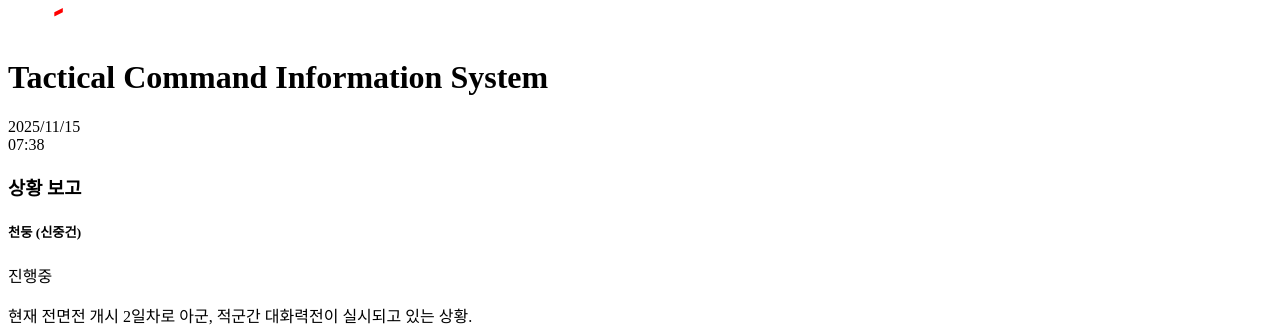
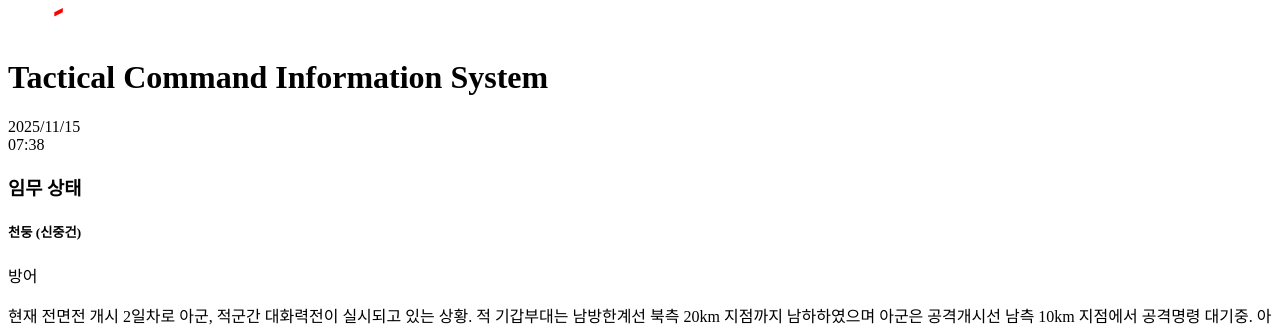
Before and after one commit to HDRT-team-2/HDRT-Final-Project, a Vue app in the folder frontend/TCIS/: page / in a window 1280 px wide. Shown: the top 330 px of the page. Built offline with nearby package versions, Linux system fonts and the light colour scheme; no server answers; the HTML template or start-up script is replaced by a standard one.

Commit message:
featL #210 임무상태 UI 동적변환 적용 및 디자인 적용

```diff
--- /dev/null
+++ b/frontend/TCIS/src/components/common/Badge.vue
@@ -0,0 +1,26 @@
+<script setup lang="ts">
+interface Props {
+  text: string
+  color?: 'blue' | 'yellow' | 'red' | 'green' | 'gray'
+}
+
+const props = withDefaults(defineProps<Props>(), {
+  color: 'gray'
+})
+
+const colorClasses = {
+  blue: 'bg-rotem-500',
+  yellow: 'bg-warning-700',
+  red: 'bg-danger-500',
+  green: 'bg-success-500',
+  gray: 'bg-gray-500'
+}
+</script>
+
+<template>
+  <span :class="colorClasses[color]" class="px-2 py-1 text-white text-xs rounded-full font-medium">
+    {{ text }}
+  </span>
+</template>
+
+<style scoped></style>
--- a/frontend/TCIS/src/components/sidebar/StatusReport.vue
+++ b/frontend/TCIS/src/components/sidebar/StatusReport.vue
@@ -1,30 +1,43 @@
 <script setup lang="ts">
-import Card from '@/components/common/Card.vue';
-import { ref } from 'vue';
+import Card from '@/components/common/Card.vue'
+import Badge from '@/components/common/Badge.vue'
+import { storeToRefs } from 'pinia'
+import { useStatusReportStore } from '@/stores/status'
+import { computed } from 'vue'
 
-// 작전 정보
-const operationName = ref('천둥');
-const operationStatus = ref('진행중');
-const commanderName = ref('신중건');
+// Store 연결
+const statusReportStore = useStatusReportStore()
+const { statusReport } = storeToRefs(statusReportStore)
+
+// 작전 상태에 따른 색상
+const statusColor = computed<'green' | 'yellow' | 'red'>(() => {
+  switch (statusReport.value.status) {
+    case '방어':
+      return 'green'
+    case '수색':
+      return 'yellow'
+    case '공격':
+      return 'red'
+    default:
+      return 'green'
+  }
+})
 </script>
 <template>
-  <Card title="상황 보고">
+  <Card title="임무 상태">
     <div class="space-y-1">
       <!-- 작전 정보 -->
       <div class="p-2 flex items-center justify-between">
         <h5 class="font-semibold text-primary-800">
-          {{ operationName }} <span class="text-xs">({{ commanderName }})</span>
+          {{ statusReport.operationName }}
+          <span class="text-xs">({{ statusReport.commander }})</span>
         </h5>
-        <span class="px-2 py-1 bg-green-500 text-white text-xs rounded-full font-medium">
-          {{ operationStatus }}
-        </span>
+        <Badge :text="statusReport.status" :color="statusColor" />
       </div>
 
       <!-- 작전 목표 -->
-      <div class="bg-gray-50 rounded p-2 border border-gray-200 text-sm">
-        <p>현재 전면전 개시 2일차로 아군, 적군간 대화력전이 실시되고 있는 상황.<br />
-        적 기갑부대는 남방한계선 북측 20km 지점까지 남하하였으며 아군은 공격개시선 남측 10km 지점에서 공격명령 대기중.<br />
-        아군의 임무는 남하하는 적 기갑부대를 격멸하고 목표지점인 00을 확보하는 것.</p>
+      <div class="bg-gray-50 rounded p-2 border border-gray-200 text-sm whitespace-pre-line">
+        <p>{{ statusReport.objective }}</p>
       </div>
     </div>
   </Card>
--- /dev/null
+++ b/frontend/TCIS/src/stores/status.ts
@@ -0,0 +1,41 @@
+import { defineStore } from 'pinia'
+import { ref } from 'vue'
+import type { StatusReport, OperationStatus } from '@/types/status'
+
+export const useStatusReportStore = defineStore('statusReport', () => {
+  const statusReport = ref<StatusReport>({
+    operationName: '천둥',
+    commander: '신중건',
+    status: '방어',
+    objective: '현재 전면전 개시 2일차로 아군, 적군간 대화력전이 실시되고 있는 상황.\n적 기갑부대는 남방한계선 북측 20km 지점까지 남하하였으며 아군은 공격개시선 남측 10km 지점에서 공격명령 대기중.\n아군의 임무는 남하하는 적 기갑부대를 격멸하고 목표지점인 00을 확보하는 것.'
+  })
+
+  const updateStatusReport = (data: Partial<StatusReport>) => {
+    statusReport.value = { ...statusReport.value, ...data }
+  }
+
+  const setOperationName = (name: string) => {
+    statusReport.value.operationName = name
+  }
+
+  const setCommander = (commander: string) => {
+    statusReport.value.commander = commander
+  }
+
+  const setStatus = (status: OperationStatus) => {
+    statusReport.value.status = status
+  }
+
+  const setObjective = (objective: string) => {
+    statusReport.value.objective = objective
+  }
+
+  return {
+    statusReport,
+    updateStatusReport,
+    setOperationName,
+    setCommander,
+    setStatus,
+    setObjective
+  }
+})
--- /dev/null
+++ b/frontend/TCIS/src/types/status.ts
@@ -0,0 +1,8 @@
+export type OperationStatus = '방어' | '수색' | '공격'
+
+export interface StatusReport {
+  operationName: string
+  commander: string
+  status: OperationStatus
+  objective: string
+}
```
